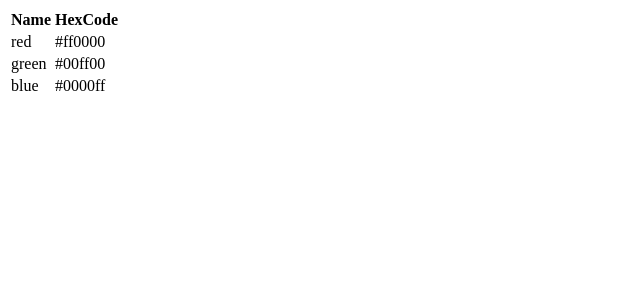
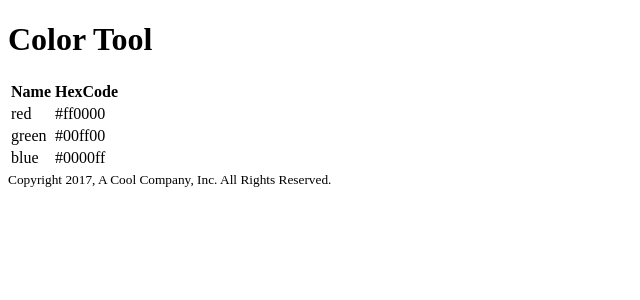
Before and after one commit to training4developers/angular_12052017, an Angular app: page / in a window 1280 px wide. Shown: the top 300 px of the page, without its empty margins (0-640 px from the left). Built offline with nearby package versions, Linux system fonts and the light colour scheme; data requests are answered from the project's data file.

Commit message:
added code demos

```diff
--- a/src/app/color-tool/color-tool.module.ts
+++ b/src/app/color-tool/color-tool.module.ts
@@ -4,12 +4,14 @@ import { HttpClientModule } from '@angular/common/http';
 
 import { ColorsService } from './services/colors.service';
 import { ColorHomeComponent } from './components/color-home/color-home.component';
+import { ColorTableComponent } from './components/color-table/color-table.component';
 
 @NgModule({
   imports: [
     CommonModule, HttpClientModule,
   ],
-  declarations: [ColorHomeComponent],
+  // makes component available for use in templates within the module
+  declarations: [ColorHomeComponent, ColorTableComponent],
   // makes component available for use in templates outside the module
   exports: [ColorHomeComponent],
   // makes the services available for injecting (in this case injecting into a component)
--- a/src/app/color-tool/components/color-home/color-home.component.html
+++ b/src/app/color-tool/components/color-home/color-home.component.html
@@ -1,18 +1,7 @@
-<table>
-  <thead>
-    <tr>
-      <th>Name</th>
-      <th>HexCode</th>
-    </tr>
-  </thead>
-  <tbody>
-    <!-- ngFor, ngIf, ngSwitch common structural directives -->
-    <tr *ngIf="colors.length === 0">
-      <td colspan="5">No Data</td>
-    </tr>
-    <tr *ngFor="let color of colors">
-      <td>{{color.name}}</td>
-      <td>{{color.hexCode}}</td>
-    </tr>
-  </tbody>
-</table>
+<header>
+  <h1>Color Tool</h1>
+</header>
+<color-table [colorData]="colors"></color-table>
+<footer>
+  <small>Copyright 2017, A Cool Company, Inc. All Rights Reserved.</small>
+</footer>
--- /dev/null
+++ b/src/app/color-tool/components/color-table/color-table.component.html
@@ -0,0 +1,18 @@
+<table>
+    <thead>
+      <tr>
+        <th>Name</th>
+        <th>HexCode</th>
+      </tr>
+    </thead>
+    <tbody>
+      <!-- ngFor, ngIf, ngSwitch common structural directives -->
+      <tr *ngIf="colorData.length === 0">
+        <td colspan="5">No Data</td>
+      </tr>
+      <tr *ngFor="let color of colorData">
+        <td>{{color.name}}</td>
+        <td>{{color.hexCode}}</td>
+      </tr>
+    </tbody>
+  </table>
--- /dev/null
+++ b/src/app/color-tool/components/color-table/color-table.component.ts
@@ -0,0 +1,15 @@
+import { Component, Input } from '@angular/core';
+
+import { Color } from '../../models/color';
+
+@Component({
+  selector: 'color-table',
+  templateUrl: './color-table.component.html',
+  styleUrls: ['./color-table.component.css']
+})
+export class ColorTableComponent {
+
+  @Input()
+  public colorData: Color[] = [];
+
+}
```
Also changed, not shown: exercises/exercise-3.txt (added), src/app/color-tool/components/color-table/color-table.component.css (added), 1 other file (tests, documents, lock files or other folders).
